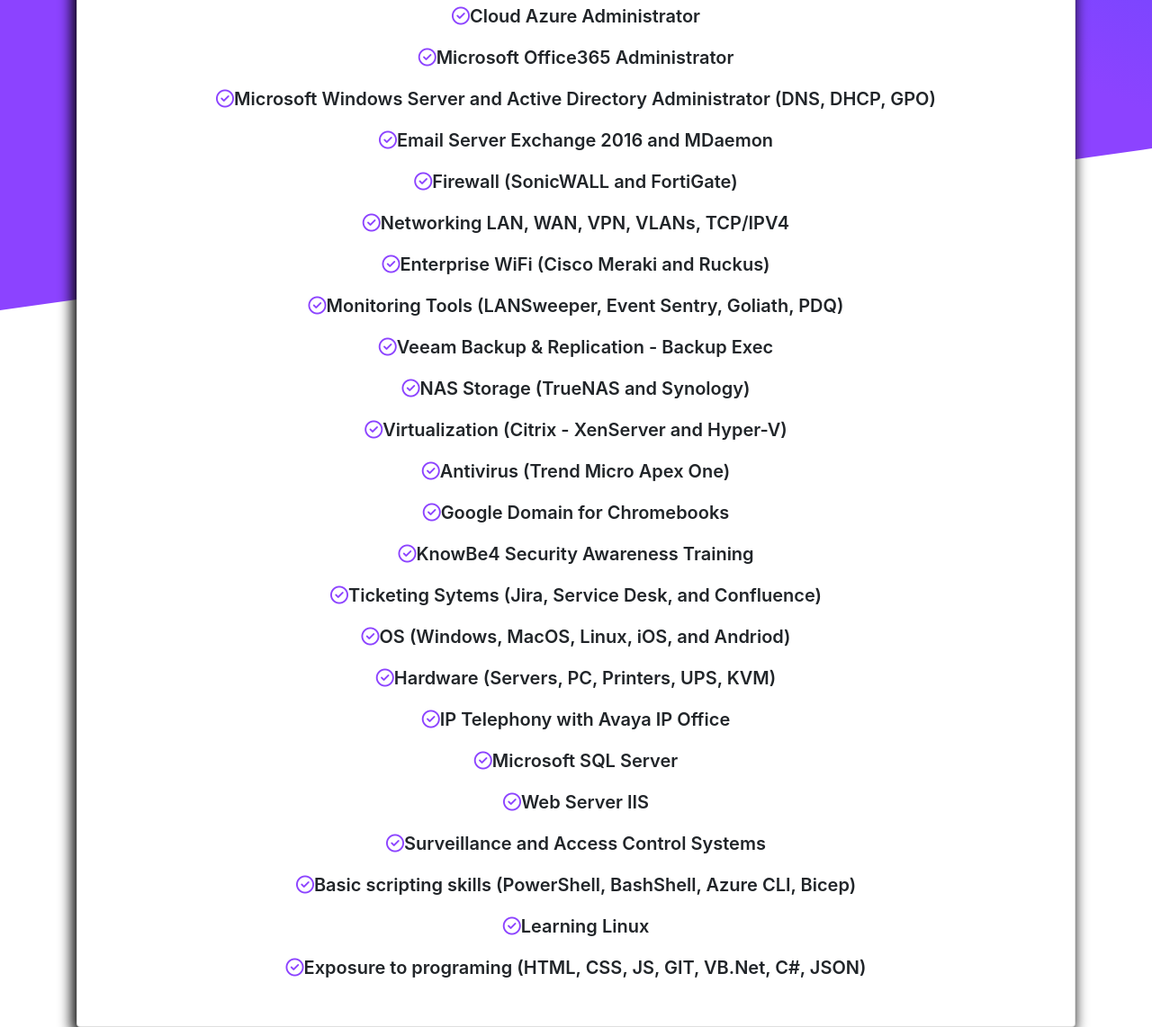
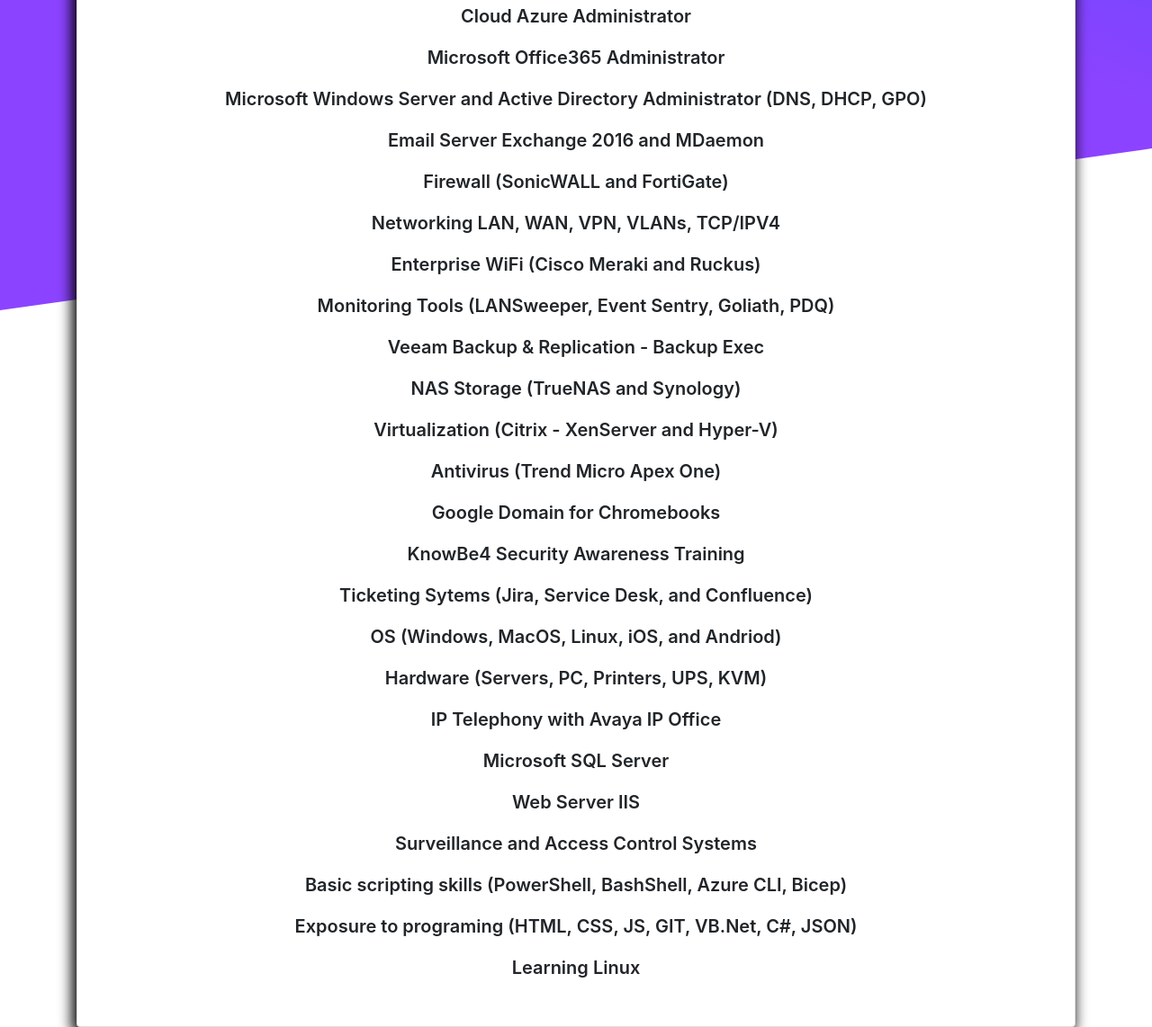
Before and after one commit to orlan2y3/SysAdmin, a plain HTML site: page index.html in a window 1280 px wide. Shown: the part 1890-3032 px from the top of the page at 90% size. Drawn offline with Linux system fonts and the light colour scheme.

Commit message:
Skills changes

```diff
--- a/index.html
+++ b/index.html
@@ -91,30 +91,30 @@
               <h3 class="card-title text-center">As System Administrator and IT Support Specialist</h3>
               <h5 class="card-subtitle mb-2 text-muted text-center">I have acquired many skills and experiences in many technologies, tools, and systems such as:</h5>
               <br>
-              <p class="card-text text-center"><i class="far fa-check-circle"></i>Cloud Azure Administrator</p>
-              <p class="card-text text-center"><i class="far fa-check-circle"></i>Microsoft Office365 Administrator</p>
-              <p class="card-text text-center"><i class="far fa-check-circle"></i>Microsoft Windows Server and Active Directory Administrator (DNS, DHCP, GPO)</p>
-              <p class="card-text text-center"><i class="far fa-check-circle"></i>Email Server Exchange 2016 and MDaemon</p>
-              <p class="card-text text-center"><i class="far fa-check-circle"></i>Firewall (SonicWALL and FortiGate)</p>
-              <p class="card-text text-center"><i class="far fa-check-circle"></i>Networking LAN, WAN, VPN, VLANs, TCP/IPV4</p>
-              <p class="card-text text-center"><i class="far fa-check-circle"></i>Enterprise WiFi (Cisco Meraki and Ruckus)</p>
-              <p class="card-text text-center"><i class="far fa-check-circle"></i>Monitoring Tools (LANSweeper, Event Sentry, Goliath, PDQ)</p>
-              <p class="card-text text-center"><i class="far fa-check-circle"></i>Veeam Backup & Replication - Backup Exec</p>
-              <p class="card-text text-center"><i class="far fa-check-circle"></i>NAS Storage (TrueNAS and Synology)</p>
-              <p class="card-text text-center"><i class="far fa-check-circle"></i>Virtualization (Citrix - XenServer and Hyper-V)</p>
-              <p class="card-text text-center"><i class="far fa-check-circle"></i>Antivirus (Trend Micro Apex One)</p>
-              <p class="card-text text-center"><i class="far fa-check-circle"></i>Google Domain for Chromebooks</p>
-              <p class="card-text text-center"><i class="far fa-check-circle"></i>KnowBe4 Security Awareness Training</p>
-              <p class="card-text text-center"><i class="far fa-check-circle"></i>Ticketing Sytems (Jira, Service Desk, and Confluence)</p>
-              <p class="card-text text-center"><i class="far fa-check-circle"></i>OS (Windows, MacOS, Linux, iOS, and Andriod)</p>
-              <p class="card-text text-center"><i class="far fa-check-circle"></i>Hardware (Servers, PC, Printers, UPS, KVM)</p>
-              <p class="card-text text-center"><i class="far fa-check-circle"></i>IP Telephony with Avaya IP Office</p>
-              <p class="card-text text-center"><i class="far fa-check-circle"></i>Microsoft SQL Server</p>
-              <p class="card-text text-center"><i class="far fa-check-circle"></i>Web Server IIS</p>
-              <p class="card-text text-center"><i class="far fa-check-circle"></i>Surveillance and Access Control Systems</p>
-              <p class="card-text text-center"><i class="far fa-check-circle"></i>Basic scripting skills (PowerShell, BashShell, Azure CLI, Bicep)</p>
-              <p class="card-text text-center"><i class="far fa-check-circle"></i>Learning Linux</p>
-              <p class="card-text text-center"><i class="far fa-check-circle"></i>Exposure to programing (HTML, CSS, JS, GIT, VB.Net, C#, JSON)</p>
+              <p class="card-text text-center">Cloud Azure Administrator</p>
+              <p class="card-text text-center">Microsoft Office365 Administrator</p>
+              <p class="card-text text-center">Microsoft Windows Server and Active Directory Administrator (DNS, DHCP, GPO)</p>
+              <p class="card-text text-center">Email Server Exchange 2016 and MDaemon</p>
+              <p class="card-text text-center">Firewall (SonicWALL and FortiGate)</p>
+              <p class="card-text text-center">Networking LAN, WAN, VPN, VLANs, TCP/IPV4</p>
+              <p class="card-text text-center">Enterprise WiFi (Cisco Meraki and Ruckus)</p>
+              <p class="card-text text-center">Monitoring Tools (LANSweeper, Event Sentry, Goliath, PDQ)</p>
+              <p class="card-text text-center">Veeam Backup & Replication - Backup Exec</p>
+              <p class="card-text text-center">NAS Storage (TrueNAS and Synology)</p>
+              <p class="card-text text-center">Virtualization (Citrix - XenServer and Hyper-V)</p>
+              <p class="card-text text-center">Antivirus (Trend Micro Apex One)</p>
+              <p class="card-text text-center">Google Domain for Chromebooks</p>
+              <p class="card-text text-center">KnowBe4 Security Awareness Training</p>
+              <p class="card-text text-center">Ticketing Sytems (Jira, Service Desk, and Confluence)</p>
+              <p class="card-text text-center">OS (Windows, MacOS, Linux, iOS, and Andriod)</p>
+              <p class="card-text text-center">Hardware (Servers, PC, Printers, UPS, KVM)</p>
+              <p class="card-text text-center">IP Telephony with Avaya IP Office</p>
+              <p class="card-text text-center">Microsoft SQL Server</p>
+              <p class="card-text text-center">Web Server IIS</p>
+              <p class="card-text text-center">Surveillance and Access Control Systems</p>
+              <p class="card-text text-center">Basic scripting skills (PowerShell, BashShell, Azure CLI, Bicep)</p>
+              <p class="card-text text-center">Exposure to programing (HTML, CSS, JS, GIT, VB.Net, C#, JSON)</p>
+              <p class="card-text text-center">Learning Linux</p>
              </div>
           </div>
         </div>
```
